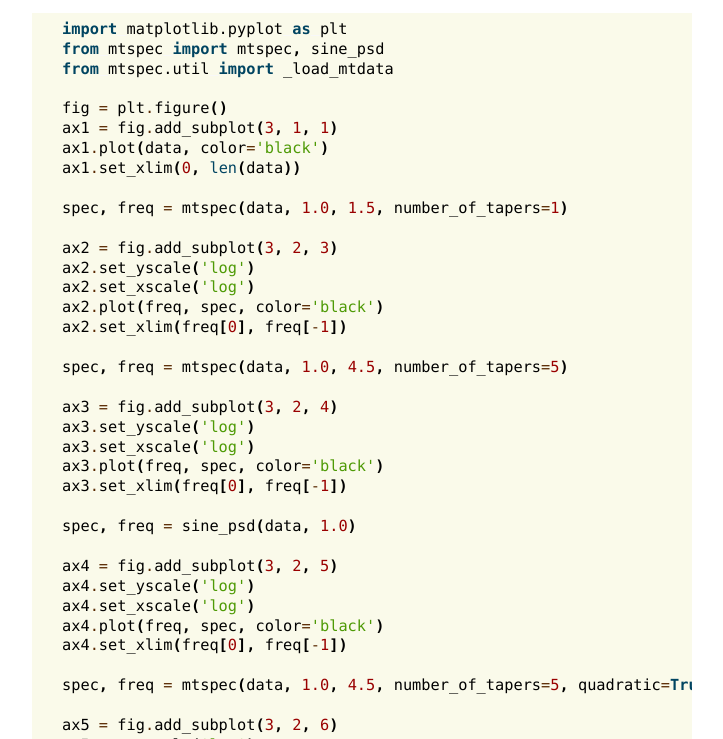
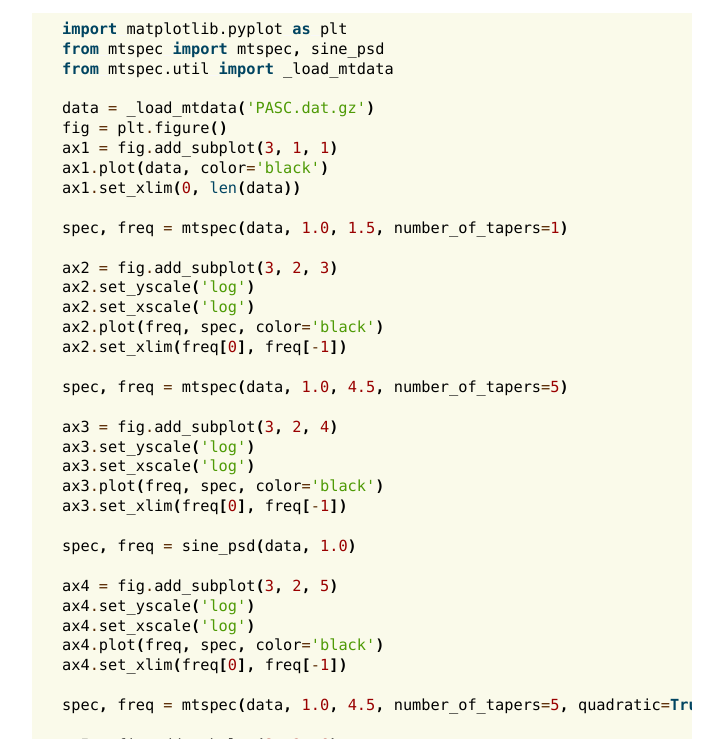
Before and after one commit to krischer/mtspec, a Sphinx documentation site: the page built from doc/tutorial.rst, in a window 1280 px wide and 900 px high, scrolled down 1445 px, cut to the strip 161-900 px from the top of the window. Shown: the whole strip, without its empty margins (388-1111 px from the left). Built offline with Sphinx 7.4.7, drawn with Linux system fonts in a browser that asks for light colours.

Commit message:
Update tutorial.rst
missing _load in Figure 3

```diff
--- a/doc/tutorial.rst
+++ b/doc/tutorial.rst
@@ -166,6 +166,7 @@ Recreate Fig. 3
     from mtspec import mtspec, sine_psd
     from mtspec.util import _load_mtdata
 
+    data = _load_mtdata('PASC.dat.gz')
     fig = plt.figure()
     ax1 = fig.add_subplot(3, 1, 1)
     ax1.plot(data, color='black')
```
